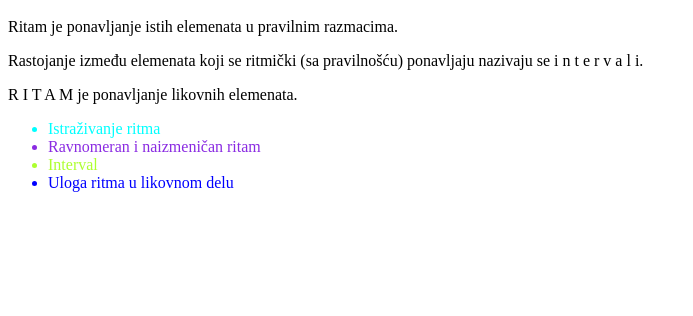
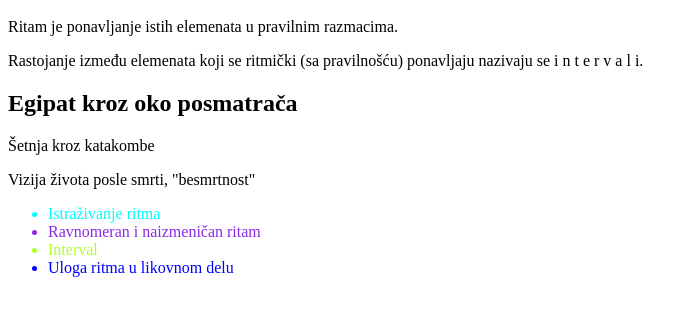
Before and after one commit to oljadundjerskigh/umetnost, a plain HTML site: page index.html in a window 1280 px wide. Shown: the part 48-364 px from the top of the page, without its empty margins (0-693 px from the left). Drawn offline with Linux system fonts and the light colour scheme.

Commit message:
promenila sam text

```diff
--- a/index.html
+++ b/index.html
@@ -1,7 +1,9 @@
 <h1>Ritam u umetnosti</h1>
 <p>Ritam je ponavljanje istih elemenata u pravilnim razmacima.</p>
 <p>Rastojanje između elemenata koji se ritmički (sa pravilnošću) ponavljaju nazivaju se i n t e r v a l i.</p>
-<p>R I T A M je ponavljanje likovnih elemenata.</p>
+<h2>Egipat kroz oko posmatrača </h2>
+<p>Šetnja kroz katakombe</p>
+<p>Vizija života posle smrti, "besmrtnost"</p>
 <ul>
     <li style="color: aqua;">Istraživanje ritma</li>
     <li style="color: blueviolet;">Ravnomeran i naizmeničan ritam</li>
```
